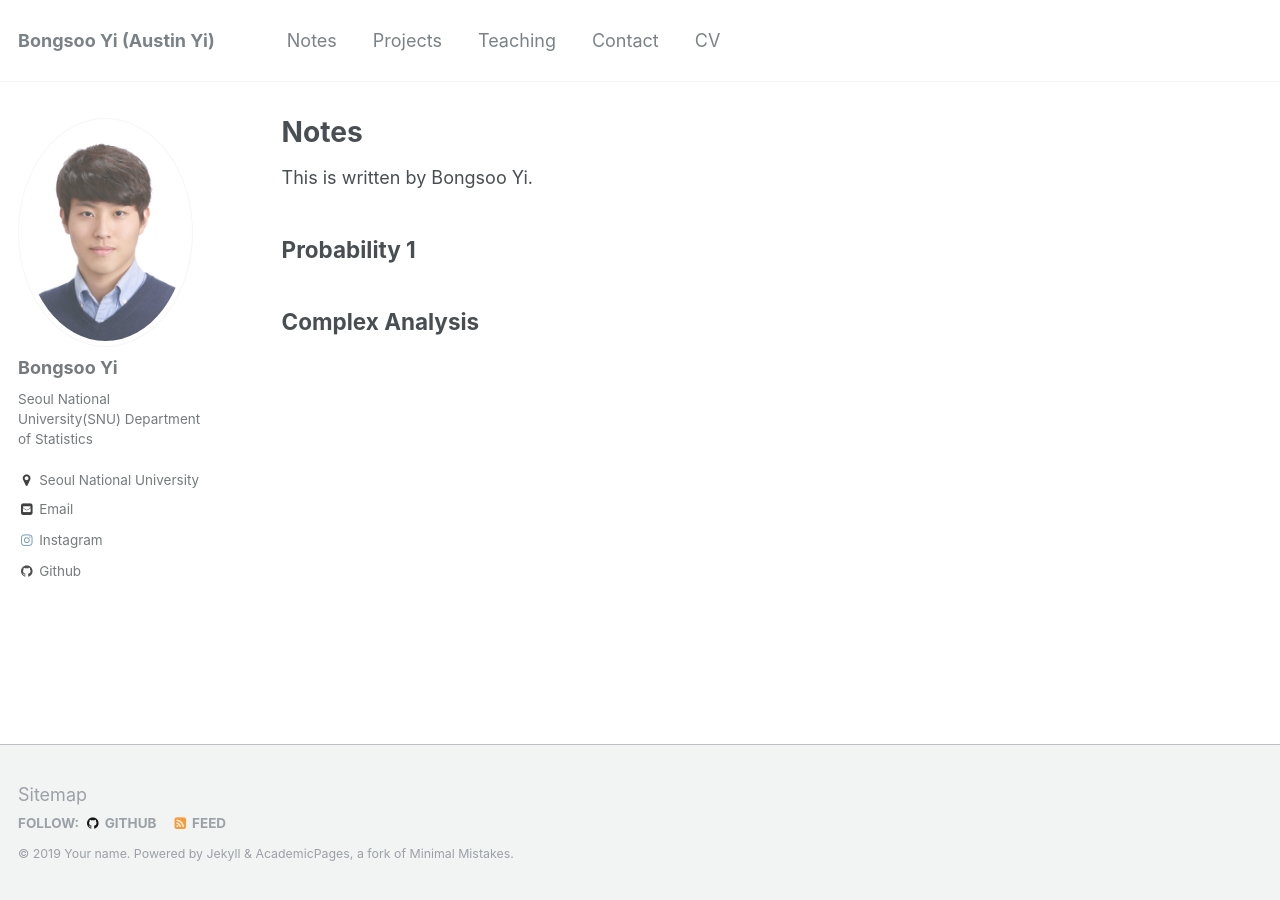
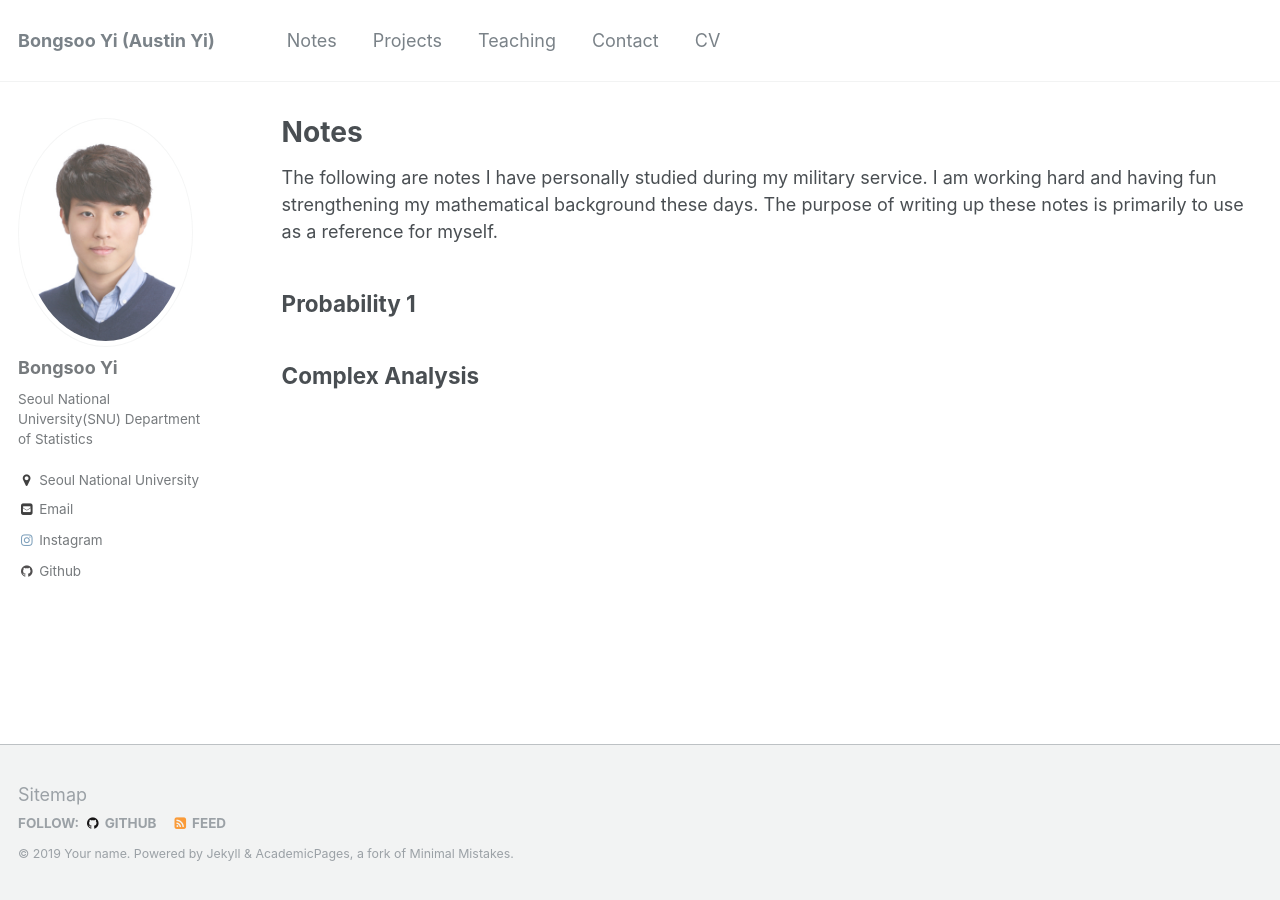
Before and after one commit to austinyi/austinyi.github.io, a Jekyll site: the page built from _pages/publications.md, in a window 1280 px wide. Built offline with Jekyll 4.4.1, drawn with Linux system fonts in a browser that asks for light colours.

Commit message:
Update publications.md

```diff
--- a/_pages/publications.md
+++ b/_pages/publications.md
@@ -5,7 +5,7 @@ permalink: /notes/
 author_profile: true
 ---
 
-This is written by Bongsoo Yi.
+The following are notes I have personally studied during my military service. I am working hard and having fun strengthening my mathematical background these days. The purpose of writing up these notes is primarily to use as a reference for myself.
 
 {% if author.googlescholar %}
   You can also find my articles on <u><a href="{{author.googlescholar}}">my Google Scholar profile</a>.</u>
```
